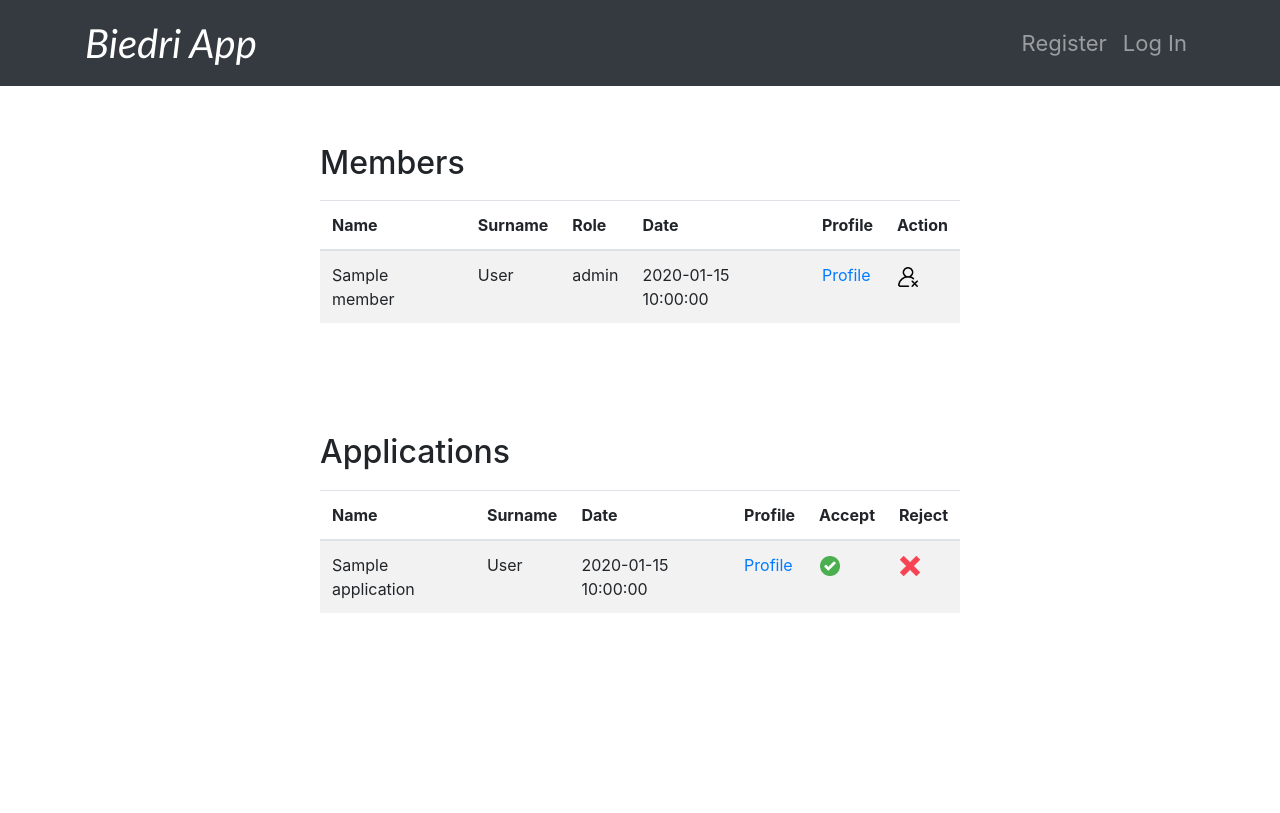
After one commit to kenryhraval/Biedri_Web_App, a Flask app: template templates/members.html in a window 1280 px wide. The commit adds this page. Run offline with Flask 3, Linux system fonts and the light colour scheme; the template is opened without the code that fills it: most values are stand-ins (such as "Sample title", 1, 10 or a date in 2020); some libraries are stand-ins or nearby versions.

Commit message:
It is possible to manage club info and members.

```diff
--- a/app.py
+++ b/app.py
@@ -5,6 +5,9 @@ from flask import Flask, flash, redirect, render_template, request, session
 from flask_session import Session
 from werkzeug.security import check_password_hash, generate_password_hash
 from werkzeug.utils import secure_filename
+from datetime import datetime
+from flask import url_for
+
 
 from helpers import login_required, error
 
@@ -70,7 +73,7 @@ def club_details(club_id):
             cursor.execute("INSERT INTO applications (club_id, app_id) VALUES (?, ?)",
                                                      (club_id, session["user_id"],))
             conn.commit()
-            return redirect("/")
+            return redirect(url_for('club_details', club_id=club_id))
         except sqlite3.Error as e:
             return error(f"{e}", 500)
         finally:
@@ -83,8 +86,11 @@ def club_details(club_id):
         applications = cursor.execute("SELECT * FROM applications WHERE app_id = ? AND club_id = ?", (session["user_id"], club_id,)).fetchone()
         applied = bool(applications)
 
+        members = cursor.execute("SELECT * FROM members WHERE club_id = ? AND user_id = ?", (club_id, session["user_id"],)).fetchone()
+        member = bool(members)
 
-        return render_template('club.html', club=club, applied=applied)
+
+        return render_template('club.html', club=club, applied=applied, member = member)
     except sqlite3.Error as e:
         return error(f"{e}", 500)
     finally:
@@ -134,7 +140,127 @@ def create():
     finally:
         conn.close()
 
+@app.route('/edit_club', methods=['POST'])
+def edit_club():
+    # Extract form data
+    club_id = request.form['club_id']
+    name = request.form['name']
+    category = request.form['category']
+    goal = request.form['goal']
+    description = request.form['description']
+    school = request.form['school']
 
+    if not name:
+        return error("Must provide a name", 400)
+    elif not description:
+        return error("Must provide a description", 400)
+    elif not category:
+        return error("Must provide a category", 400)
+    elif not goal:
+        return error("Must provide a goal", 400)
+    elif not school:
+        return error("Must provide a school", 400)
+
+    try:
+        conn = get_db_connection()
+        cursor = conn.cursor()
+
+        # Update club details in the database
+        cursor.execute("UPDATE clubs SET name=?, category=?, goal=?, description=?, school=? WHERE id=?",
+                        (name, category, goal, description, school, club_id))
+        conn.commit()
+
+        return redirect("/profile")
+
+    except sqlite3.Error as e:
+        return error(f"{e}", 500)
+    finally:
+        conn.close()
+
+@app.route('/edit', methods=['POST'])
+def edit():
+    try:
+        club_id = request.form['club']
+        conn = get_db_connection()
+        cursor = conn.cursor()
+        club = cursor.execute("SELECT * FROM clubs WHERE id = ?", (club_id,)).fetchone()
+        categories = [row['category'] for row in cursor.execute("SELECT category FROM categories").fetchall()]
+        print(club_id)
+        return render_template('edit.html', club=club, categories = categories)
+
+    except sqlite3.Error as e:
+        return error(f"{e}", 500)
+    finally:
+        conn.close()
+
+@app.route('/modify_members', methods=['POST'])
+def modify_members():
+    member = request.form['member_id']
+    action = request.form['action']
+    club_id = request.form['club']
+    print(member)
+    print(action)
+    print(club_id)
+    try:
+        conn = get_db_connection()
+        cursor = conn.cursor()
+
+        date = datetime.now().strftime('%Y-%m-%d %H:%M:%S')
+
+        if action == 'accept':
+            cursor.execute("INSERT INTO members (user_id, club_id, date, role) VALUES (?, ?, ?, ?)", (member, club_id, date, "default"))
+            cursor.execute("DELETE FROM applications WHERE app_id = ? AND club_id = ?", (member, club_id, ))
+        elif action == 'reject':
+            cursor.execute("DELETE FROM applications WHERE app_id = ? AND club_id = ?", (member, club_id, ))
+        elif action == 'remove':
+            cursor.execute("DELETE FROM members WHERE user_id = ? AND club_id = ?", (member, club_id, ))
+        conn.commit()
+
+        return redirect(url_for('members', club_id=club_id), code=307)
+    except sqlite3.Error as e:
+        return error(f"{e}", 500)
+    finally:
+        conn.close()
+
+@app.route('/members', methods=['POST'])
+def members():
+    try:
+        club_id = request.form['club']
+        conn = get_db_connection()
+        cursor = conn.cursor()
+        club = cursor.execute("SELECT * FROM clubs WHERE id = ?", (club_id,)).fetchone()
+
+        applications = cursor.execute("""
+            SELECT
+                applications.*,
+                users.*
+            FROM
+                applications
+            INNER JOIN
+                users ON applications.app_id = users.id
+            WHERE
+                applications.club_id = ?""", (club_id,)).fetchall()
+
+
+
+        members = cursor.execute("""
+            SELECT
+                members.*,
+                users.*
+            FROM
+                members
+            INNER JOIN
+                users ON members.user_id = users.id
+            WHERE
+                members.club_id = ?""", (club_id,)).fetchall()
+
+
+
+        return render_template('members.html', club=club, applications = applications, members = members)
+    except sqlite3.Error as e:
+        return error(f"{e}", 500)
+    finally:
+        conn.close()
 
 @app.route('/profile')
 @login_required
@@ -150,7 +276,6 @@ def profile():
                                     WHERE m.user_id = ?
                                 """, (session["user_id"],)).fetchall()
 
-        print(joined)
 
         owned = cursor.execute("SELECT * FROM clubs WHERE leader_id = ?", (session["user_id"],)).fetchall()
 
@@ -159,7 +284,6 @@ def profile():
         return error(f"{e}", 500)
     finally:
         conn.close()
-
 
 @app.route('/settings')
 @login_required
@@ -194,7 +318,6 @@ def login():
             conn = get_db_connection()
             cursor = conn.cursor()
         except sqlite3.Error as e:
-            print(e)
             return error(f'System error', 500)
 
         try:
--- a/static/styles.css
+++ b/static/styles.css
@@ -1,12 +1,33 @@
 /* Custom CSS styles */
 
-.joined-club{
-    margin-left: 0px !important;
-    padding-left: 0px !important;
+.space-below {
+    margin-bottom: 100px !important;
+}
+
+.img-member {
+    height: 20px;
+    width: auto;
+    display: block;
+}
+
+.btn-link {
+    padding: 0 !important;
+}
+
+.img-edit {
+    max-height: 30px;
+    width: auto;
+    display: block;
+}
+
+h2 {
+    padding-top: 10px;
+    padding-bottom: 10px;
 }
 
 .manage-container{
     padding: 40px 0 200px 0 !important;
+    margin-right: 20px;
 }
 
 .manage-clubs{
@@ -91,8 +112,9 @@
 
 
 .center-50{
-    width: 50%;
-    margin: 0 auto;
+    width: 50% !important;
+    margin: 0 auto !important;
+    padding-bottom: 100px;
 
 }
 
--- a/templates/index.html
+++ b/templates/index.html
@@ -18,7 +18,7 @@
                     {% if item['photo'] is none %}
                         static\files\jive-sgroup-default-portrait-large.png
                     {% else %}
-                        {{ item['photo'] }}
+                        static\{{ item['photo'] }}
                     {% endif %}
                     " alt="Card image cap">
                     <div class="card-body" >
--- a/templates/layout.html
+++ b/templates/layout.html
@@ -4,11 +4,13 @@
 <head>
 
 <!-- Custom CSS -->
-<link href="static\styles.css" rel="stylesheet">
+<link rel="stylesheet" type="text/css" href="{{ url_for('static', filename='styles.css') }}">
 
 <!-- Bootstrap CSS -->
 <link href="https://stackpath.bootstrapcdn.com/bootstrap/4.5.2/css/bootstrap.min.css" rel="stylesheet">
-<link href="https://cdn.jsdelivr.net/npm/bootstrap@5.0.2/dist/css/bootstrap.min.css" rel="stylesheet" >
+<script src="https://code.jquery.com/jquery-3.2.1.slim.min.js" integrity="sha384-KJ3o2DKtIkvYIK3UENzmM7KCkRr/rE9/Qpg6aAZGJwFDMVNA/GpGFF93hXpG5KkN" crossorigin="anonymous"></script>
+<script src="https://cdn.jsdelivr.net/npm/bootstrap@4.0.0/dist/js/bootstrap.min.js" integrity="sha384-JZR6Spejh4U02d8jOt6vLEHfe/JQGiRRSQQxSfFWpi1MquVdAyjUar5+76PVCmYl" crossorigin="anonymous"></script>
+
 
 {% block additional_head %}{% endblock %}
 
@@ -57,9 +59,7 @@
     </nav>
 
     <div class="center-50 mt-5 ">
-        <div>
-            {% block main %}{% endblock %}
-        </div>
+        {% block main %}{% endblock %}
     </div>
 </body>
 
--- /dev/null
+++ b/templates/members.html
@@ -0,0 +1,94 @@
+{% extends "layout.html" %}
+
+{% block title %}
+    Settings
+{% endblock %}
+
+{% block main %}
+
+<div class="space-below">
+    <h2>Members</h2>
+
+    <table class="table table-striped">
+        <thead>
+            <tr>
+                <th>Name</th>
+                <th>Surname</th>
+                <th>Role</th>
+                <th>Date</th>
+                <th>Profile</th>
+                <th>Action</th>
+            </tr>
+        </thead>
+        <tbody>
+            {% for member in members %}
+                <tr>
+                    <td>{{ member["name"] }}</td>
+                    <td>{{ member["surname"] }}</td>
+                    <td>{{ member["role"] }}</td>
+                    <td>{{ member["date"] }}</td>
+                    <td><a href="{{ url_for('profile', user_id=member['id']) }}">Profile</a></td>
+                    <td>
+                        <form action="/modify_members" method="post">
+                            <input type="hidden" name="member_id" value="{{ member['user_id'] }}">
+                            <input type="hidden" name="action" value="remove">
+                            <input type="hidden" name="club" value="{{ member['club_id'] }}">
+                            <button type="submit" class="btn btn-link">
+                                <img src="{{ url_for('static', filename='files/remove-user.png') }}" class="img-member">
+                            </button>
+                        </form>
+                    </td>
+                </tr>
+            {% endfor %}
+        </tbody>
+    </table>
+</div>
+
+<div class="space-below">
+    <h2>Applications</h2>
+
+    <table class="table table-striped">
+        <thead>
+            <tr>
+                <th>Name</th>
+                <th>Surname</th>
+                <th>Date</th>
+                <th>Profile</th>
+                <th>Accept</th>
+                <th>Reject</th>
+            </tr>
+        </thead>
+        <tbody>
+            {% for application in applications %}
+                <tr>
+                    <td>{{ application["name"] }}</td>
+                    <td>{{ application["surname"] }}</td>
+                    <td>{{ application["date"] }}</td>
+                    <td><a href="{{ url_for('profile', user_id=application['id']) }}">Profile</a></td>
+                    <td>
+                        <form action="/modify_members" method="post">
+                            <input type="hidden" name="member_id" value="{{ application['app_id'] }}">
+                            <input type="hidden" name="action" value="accept">
+                            <input type="hidden" name="club" value="{{ application['club_id'] }}">
+                            <button type="submit" class="btn btn-link">
+                                <img src="{{ url_for('static', filename='files/accept.png') }}" class="img-member">
+                            </button>
+                        </form>
+                    </td>
+                    <td>
+                        <form action="/modify_members" method="post">
+                            <input type="hidden" name="member_id" value="{{ application['app_id'] }}">
+                            <input type="hidden" name="action" value="reject">
+                            <input type="hidden" name="club" value="{{ application['club_id'] }}">
+                            <button type="submit" class="btn btn-link">
+                                <img src="{{ url_for('static', filename='files/cross.png') }}" class="img-member">
+                            </button>
+                        </form>
+                    </td>
+                </tr>
+            {% endfor %}
+        </tbody>
+    </table>
+</div>
+
+{% endblock %}
```
Also changed, not shown: templates/club.html (+26 -49 lines), templates/edit.html (added, +94 -0 lines), templates/profile.html (+23 -20 lines), biedri.db, static/files/900-158_Ahnentafel_Herzog_Ludwig.jpg (added), static/files/accept.png (added), static/files/cross.png (added), static/files/images.jpeg (added), static/files/politics.jpg (added), static/files/remove-user.png (added), static/files/unnamed.jpg (added), 3 other files.
